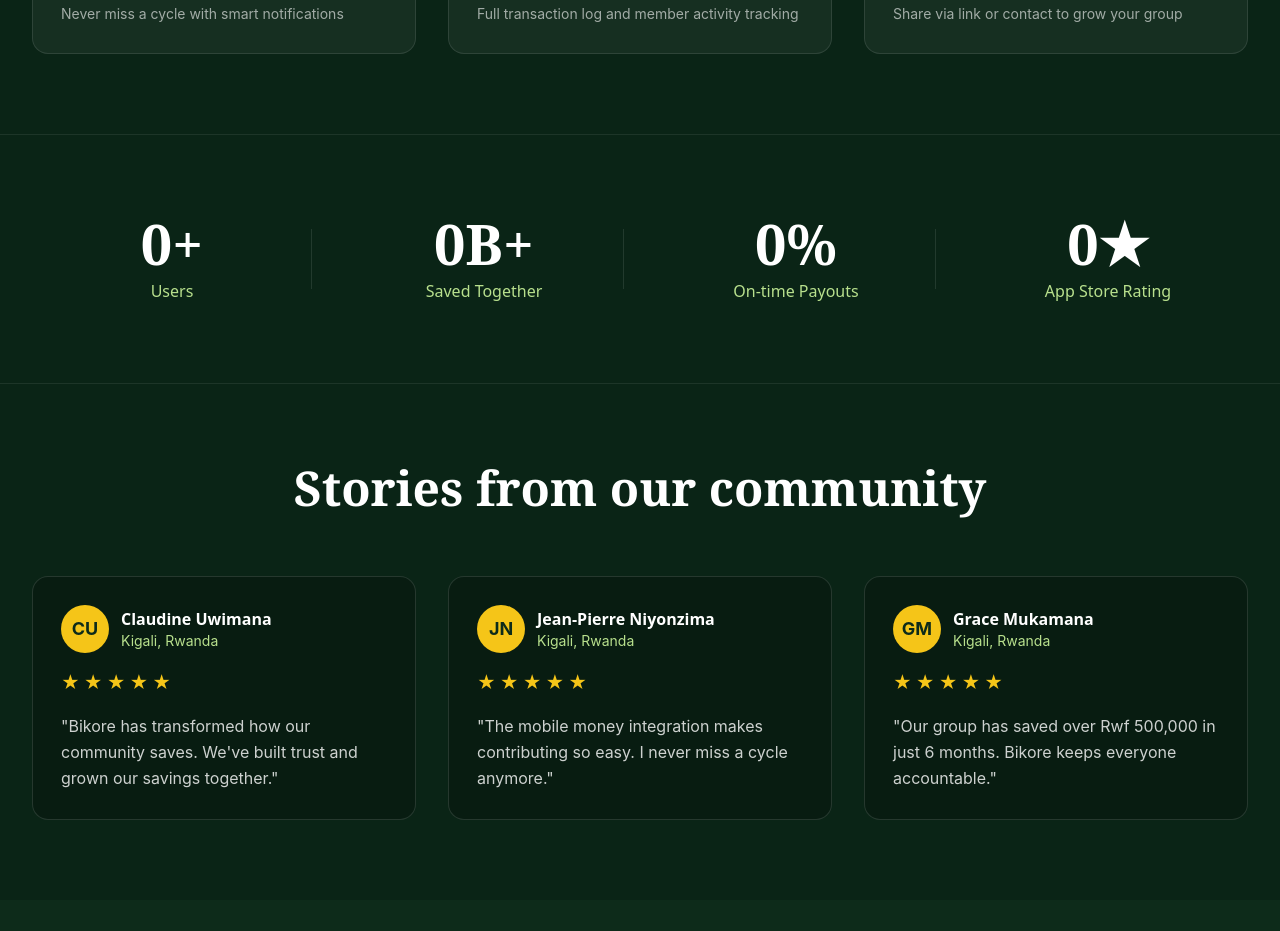
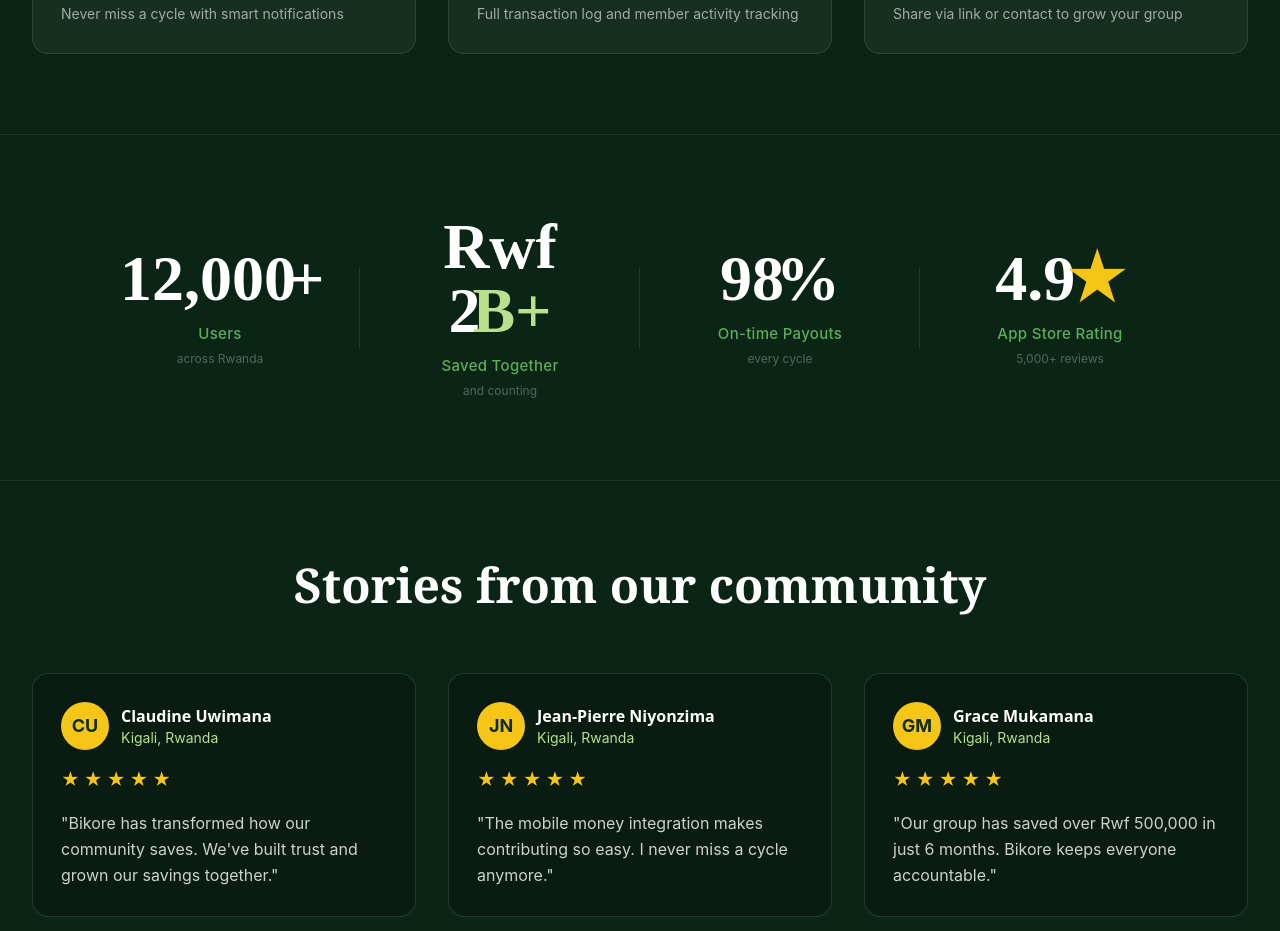
Before and after one commit to migisha2009/bikore-landing, a Next.js app: page / in a window 1280 px wide. Shown: the part 4540-5471 px from the top of the page. Built offline with nearby package versions, Linux system fonts and the light colour scheme.

Commit message:
Fix Stats section with working count-up animations and proper styling

```diff
--- a/components/Stats.tsx
+++ b/components/Stats.tsx
@@ -1,99 +1,252 @@
-"use client";
+'use client'
 
-import { motion, useInView } from "framer-motion";
-import { useRef, useState, useEffect } from "react";
+import { useEffect, useRef, useState } from 'react'
+import { useInView } from 'framer-motion'
 
-interface AnimatedNumberProps {
-  value: string;
-  duration?: number;
+function CountUp({
+  end,
+  duration = 2000,
+  prefix = '',
+  suffix = '',
+  delay = 0
+}: {
+  end: number
+  duration?: number
+  prefix?: string
+  suffix?: string
+  delay?: number
+}) {
+  const [count, setCount] = useState(0)
+  const ref = useRef(null)
+  const isInView = useInView(ref, { once: true })
+
+  useEffect(() => {
+    if (!isInView) return
+
+    const startAnimation = () => {
+      let startTime: number
+      let animationFrame: number
+
+      const animate = (timestamp: number) => {
+        if (!startTime) startTime = timestamp
+        const progress = timestamp - startTime
+        const percentage = Math.min(progress / duration, 1)
+
+        // Ease out cubic
+        const eased = 1 - Math.pow(1 - percentage, 3)
+        setCount(Math.floor(eased * end))
+
+        if (percentage < 1) {
+          animationFrame = requestAnimationFrame(animate)
+        }
+      }
+
+      animationFrame = requestAnimationFrame(animate)
+      return () => cancelAnimationFrame(animationFrame)
+    }
+
+    const timeoutId = setTimeout(startAnimation, delay)
+    return () => clearTimeout(timeoutId)
+  }, [isInView, end, duration, delay])
+
+  return (
+    <span ref={ref}>
+      {prefix}{count.toLocaleString()}{suffix}
+    </span>
+  )
 }
 
-function AnimatedNumber({ value, duration = 2000 }: AnimatedNumberProps) {
-  const [displayValue, setDisplayValue] = useState("0");
-  const [isVisible, setIsVisible] = useState(false);
-  const ref = useRef(null);
-  const inView = useInView(ref, { once: true });
+function DecimalCountUp({ end, suffix, delay = 0 }: { end: number; suffix: string; delay?: number }) {
+  const [count, setCount] = useState('0.0')
+  const ref = useRef(null)
+  const isInView = useInView(ref, { once: true })
 
   useEffect(() => {
-    if (inView && !isVisible) {
-      setIsVisible(true);
+    if (!isInView) return
 
-      // Parse the value to get the number part
-      const numericValue = value.replace(/[^0-9]/g, "");
-      const suffix = value.replace(/[0-9]/g, "");
-      const targetNumber = parseInt(numericValue);
+    const startAnimation = () => {
+      let startTime: number
+      let frame: number
 
-      if (targetNumber > 0) {
-        let currentValue = 0;
-        const increment = targetNumber / (duration / 16); // 60fps
-        const timer = setInterval(() => {
-          currentValue += increment;
-          if (currentValue >= targetNumber) {
-            currentValue = targetNumber;
-            clearInterval(timer);
-          }
+      const animate = (timestamp: number) => {
+        if (!startTime) startTime = timestamp
+        const progress = Math.min((timestamp - startTime) / 1600, 1)
+        const eased = 1 - Math.pow(1 - progress, 3)
+        setCount((eased * end).toFixed(1))
+        if (progress < 1) frame = requestAnimationFrame(animate)
+      }
 
-          // Format the number with commas
-          const formattedNumber = Math.floor(currentValue).toLocaleString();
-          setDisplayValue(formattedNumber + suffix);
-        }, 16);
+      frame = requestAnimationFrame(animate)
+      return () => cancelAnimationFrame(frame)
+    }
 
-        return () => clearInterval(timer);
-      } else {
-        setDisplayValue(value);
-      }
-    }
-  }, [inView, isVisible, value, duration]);
+    const timeoutId = setTimeout(startAnimation, delay)
+    return () => clearTimeout(timeoutId)
+  }, [isInView, end, delay])
 
-  return (
-    <span ref={ref}>{displayValue}</span>
-  );
+  return <span ref={ref}>{count}{suffix}</span>
 }
 
 export default function Stats({ className = "" }: { className?: string }) {
-  const ref = useRef(null);
-  const isInView = useInView(ref, { once: true, margin: "-100px" });
+  const ref = useRef(null)
+  const isInView = useInView(ref, { once: true, margin: "-100px" })
 
   const stats = [
-    { number: "12000", suffix: "+", label: "Users" },
-    { number: "2000000000", suffix: "B+", label: "Saved Together" },
-    { number: "98", suffix: "%", label: "On-time Payouts" },
-    { number: "4.9", suffix: "★", label: "App Store Rating" }
-  ];
+    {
+      end: 12000,
+      suffix: '+',
+      label: 'Users',
+      subtext: 'across Rwanda',
+      duration: 2000,
+      delay: 0
+    },
+    {
+      end: 2,
+      prefix: 'Rwf ',
+      suffix: 'B+',
+      label: 'Saved Together',
+      subtext: 'and counting',
+      duration: 1500,
+      delay: 200
+    },
+    {
+      end: 98,
+      suffix: '%',
+      label: 'On-time Payouts',
+      subtext: 'every cycle',
+      duration: 1800,
+      delay: 400
+    },
+    {
+      end: 4.9,
+      suffix: '★',
+      label: 'App Store Rating',
+      subtext: '5,000+ reviews',
+      duration: 1600,
+      delay: 600,
+      isDecimal: true
+    },
+  ]
 
   return (
-    <section id="stats" className={`py-20 bg-section-stats ${className}`} ref={ref}>
-      <div className="max-w-7xl mx-auto px-4 sm:px-6 lg:px-8">
-        <div className="grid grid-cols-2 lg:grid-cols-4 gap-8 items-center">
+    <section
+      id="stats"
+      className={`${className}`}
+      style={{
+        background: '#0A2416',
+        padding: '60px 80px'
+      }}
+      ref={ref}
+    >
+      <div className="max-w-7xl mx-auto">
+        <div className="grid grid-cols-4 gap-0 items-center">
           {stats.map((stat, index) => (
-            <div key={index} className="relative">
+            <div key={index} className="relative text-center" style={{ padding: '20px 40px' }}>
               {/* Stat Content */}
-              <motion.div
-                initial={{ opacity: 0, y: 30 }}
-                animate={isInView ? { opacity: 1, y: 0 } : {}}
-                transition={{ duration: 0.8, delay: index * 0.2 }}
-                className="text-center"
-              >
-                <div className="font-serif text-4xl md:text-5xl lg:text-[56px] font-black text-white mb-2">
-                  <AnimatedNumber
-                    value={stat.number}
-                    duration={2000 + index * 200}
-                  />
-                  <span className="text-4xl md:text-5xl lg:text-[56px]">{stat.suffix}</span>
+              <div>
+                <div
+                  style={{
+                    fontFamily: 'Playfair Display',
+                    fontSize: '64px',
+                    fontWeight: 900,
+                    color: 'white',
+                    lineHeight: 1,
+                    marginBottom: '12px'
+                  }}
+                >
+                  {stat.isDecimal ? (
+                    <>
+                      <DecimalCountUp
+                        end={stat.end}
+                        suffix=""
+                        delay={stat.delay}
+                      />
+                      <span
+                        style={{
+                          fontFamily: 'Playfair Display',
+                          fontSize: '64px',
+                          fontWeight: 900,
+                          color: '#F5C518',
+                          lineHeight: 1,
+                          marginLeft: '-8px'
+                        }}
+                      >
+                        ★
+                      </span>
+                    </>
+                  ) : (
+                    <>
+                      <CountUp
+                        end={stat.end}
+                        duration={stat.duration}
+                        prefix={stat.prefix}
+                        suffix=""
+                        delay={stat.delay}
+                      />
+                      {stat.suffix === 'B+' ? (
+                        <span
+                          style={{
+                            fontFamily: 'Playfair Display',
+                            fontSize: '64px',
+                            fontWeight: 900,
+                            color: '#B8E08D',
+                            lineHeight: 1,
+                            marginLeft: '-8px'
+                          }}
+                        >
+                          B+
+                        </span>
+                      ) : (
+                        <span
+                          style={{
+                            fontFamily: 'Playfair Display',
+                            fontSize: '64px',
+                            fontWeight: 900,
+                            color: 'white',
+                            lineHeight: 1,
+                            marginLeft: '-8px'
+                          }}
+                        >
+                          {stat.suffix}
+                        </span>
+                      )}
+                    </>
+                  )}
                 </div>
-                <div className="font-sans text-base"
-                     style={{ color: '#B8E08D' }}>
+
+                <div
+                  style={{
+                    fontFamily: 'Inter',
+                    fontSize: '15px',
+                    fontWeight: 500,
+                    color: '#5BAD5B',
+                    letterSpacing: '0.02em',
+                    marginBottom: '4px'
+                  }}
+                >
                   {stat.label}
                 </div>
-              </motion.div>
+
+                <div
+                  style={{
+                    fontSize: '12px',
+                    color: 'rgba(255,255,255,0.3)',
+                    marginTop: '4px'
+                  }}
+                >
+                  {stat.subtext}
+                </div>
+              </div>
 
               {/* Vertical Divider - Not for last item */}
               {index < stats.length - 1 && (
                 <div
-                  className="hidden lg:block absolute right-0 top-1/2 -translate-y-1/2 w-px"
+                  className="hidden lg:block absolute right-0 top-1/2 -translate-y-1/2"
                   style={{
-                    height: '60px',
-                    background: 'rgba(255,255,255,0.1)'
+                    width: '1px',
+                    background: 'rgba(255,255,255,0.1)',
+                    height: '80px',
+                    alignSelf: 'center'
                   }}
                 />
               )}
@@ -102,5 +255,5 @@
         </div>
       </div>
     </section>
-  );
+  )
 }
```
